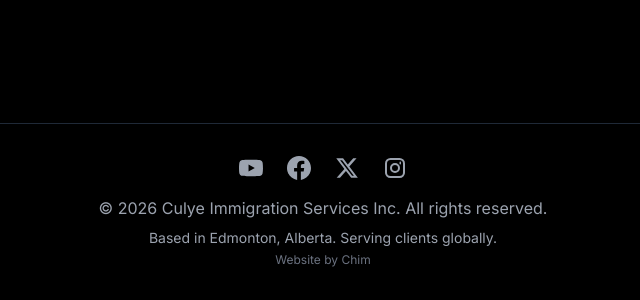
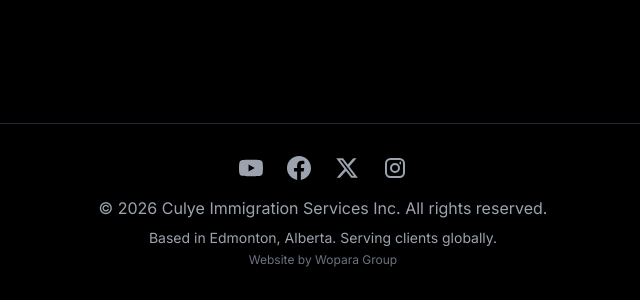
Before and after one commit to chimwopara/culye, a plain HTML site: page index.html in a window 1280 px wide. Shown: the part 6431-6731 px from the top of the page, 317-957 px from the left. Drawn offline with nearby package versions, Linux system fonts and the light colour scheme; a script that the page names is missing.

Commit message:
Update footer credit to Website by Wopara Group

```diff
--- a/index.html
+++ b/index.html
@@ -308,7 +308,7 @@
 
   <a href="https://wopara.com" target="_blank" rel="noopener noreferrer"
      class="text-xs mt-1 block text-gray-500 hover:text-gray-300">
-      Website by Chim
+      Website by Wopara Group
   </a>
 </div>
 
```
